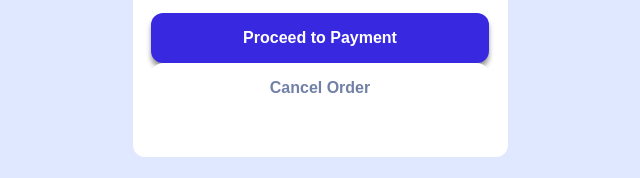
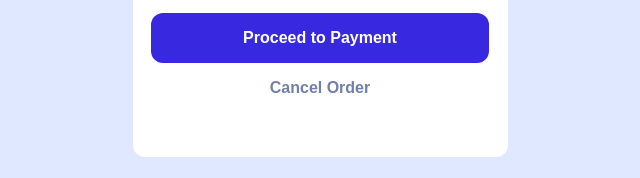
Before and after one commit to chinaemerem-aneke/Order-Summary-card-component, a plain HTML site: page index.html in a window 1280 px wide. Shown: the part 554-732 px from the top of the page, 320-960 px from the left. Drawn offline with Linux system fonts and the light colour scheme.

Commit message:
Update style.css proceed button

```diff
--- a/css/style.css
+++ b/css/style.css
@@ -155,7 +155,6 @@ body {
     border-radius: var(--br-100);
     padding: 1em 0;
     text-align: center;
-    box-shadow: 0 5px 5px rgba(0, 0, 0, 0.4);
 }
 
 .proceed:hover {
```
